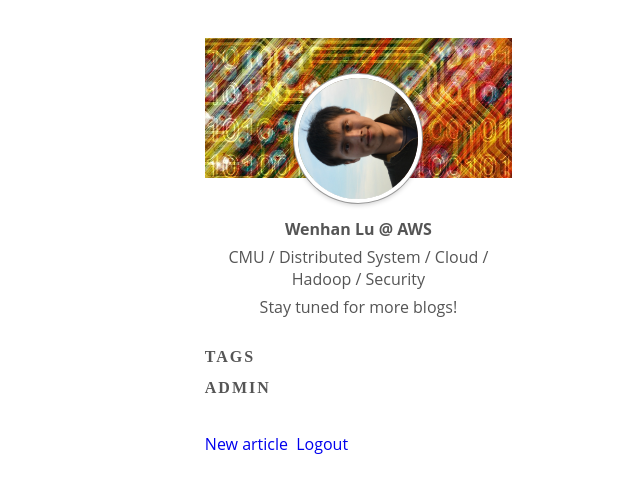
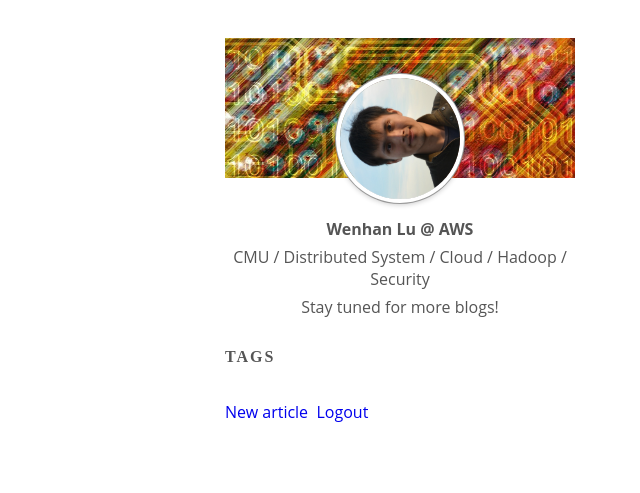
Before and after one commit to wenhanl/blog, a Rails app: page / in a window 1280 px wide. Shown: the part 67-560 px from the top of the page, without its empty margins (640-1280 px from the left). Run offline with Rails 7, Linux system fonts and the light colour scheme; the visitor is signed in with stand-in values (Sample User, id 1); data that the repository does not hold is empty; style sheets or scripts are compiled from the project's sources; parts of the project's set-up code (start-up, migrations or seed data) failed here and were passed over; some libraries are stand-ins or nearby versions; some web fonts are replaced.

Commit message:
backend management created, made main container width fixed

```diff
--- a/app/assets/stylesheets/application.css.scss.erb
+++ b/app/assets/stylesheets/application.css.scss.erb
@@ -24,14 +24,15 @@
 	margin-top: 0;
 	position: relative;
 	top: 70px;
-	height: 700px;
+	min-height: 700px;
+	width: 1150px;
 }
 
 .left-container {
 	float: left;
 	background-color: #fff;
 	margin-top: 25px;
-	width: 65%;
+	width: 720px;
 
 	h1 {
 		margin-top: 5px;
@@ -126,7 +127,7 @@
 .side-bar {
 	margin-top: 35px;
 	float: right;
-	width: 30%;
+	width: 350px;
 
 	h2 {
 		letter-spacing: 2px;
--- a/app/views/articles/index.html.erb
+++ b/app/views/articles/index.html.erb
@@ -1,4 +1,4 @@
-<% @title = '' %>
+
 
 <%= render 'shared/header' %>
 
--- a/app/views/articles/show.html.erb
+++ b/app/views/articles/show.html.erb
@@ -12,7 +12,6 @@
     <h1><%= @article.title %></h1>
 
     <article><%= @article.text.html_safe %></article>
-
 
     <%= link_to 'Back', articles_path %>
 </div>
--- a/app/views/layouts/application.html.erb
+++ b/app/views/layouts/application.html.erb
@@ -1,7 +1,7 @@
 <!DOCTYPE html>
 <html>
 <head>
-  <title><%= @title %> Wenhan's</title>
+  <title><%= @title %> Wenhan Lu</title>
   <%= stylesheet_link_tag    'application', media: 'all', 'data-turbolinks-track' => true %>
   <%= javascript_include_tag 'application', 'data-turbolinks-track' => true %>
   <%= favicon_link_tag 'wl.ico' %>
--- a/app/views/shared/_admin.html.erb
+++ b/app/views/shared/_admin.html.erb
@@ -1,18 +1,4 @@
 
-
-<h2>ADMIN</h2>
-
-<table class="pure-table">
-
-  <% articles.each do |article| %>
-      <tr>
-        <td><%= article.title %></td>
-        <td><%= link_to 'Edit', edit_article_path(article) %></td>
-        <td><%= link_to 'Destroy', article_path(article),
-                        method: :delete, data: { confirm: 'Are you sure?' } %></td>
-      </tr>
-  <% end %>
-</table>
 
 <br/>
 <%= link_to 'New article', new_article_path %>&nbsp;
--- a/config/routes.rb
+++ b/config/routes.rb
@@ -7,6 +7,8 @@ Rails.application.routes.draw do
   resources :articles
 
   get 'tag/:id', to:'tags#show'
+
+  get 'backend', to: 'backend#index'
 
   post 'uploader', to: 'uploader#upload'
   get 'uploader', to: 'uploader#index'
```
Also changed, not shown: app/controllers/backend_controller.rb (added, +8 -0 lines), app/views/backend/_list_item.html.erb (renamed from app/views/shared/_list_item.html.erb, +10 -3 lines), app/views/backend/index.html.erb (added, +10 -0 lines).
